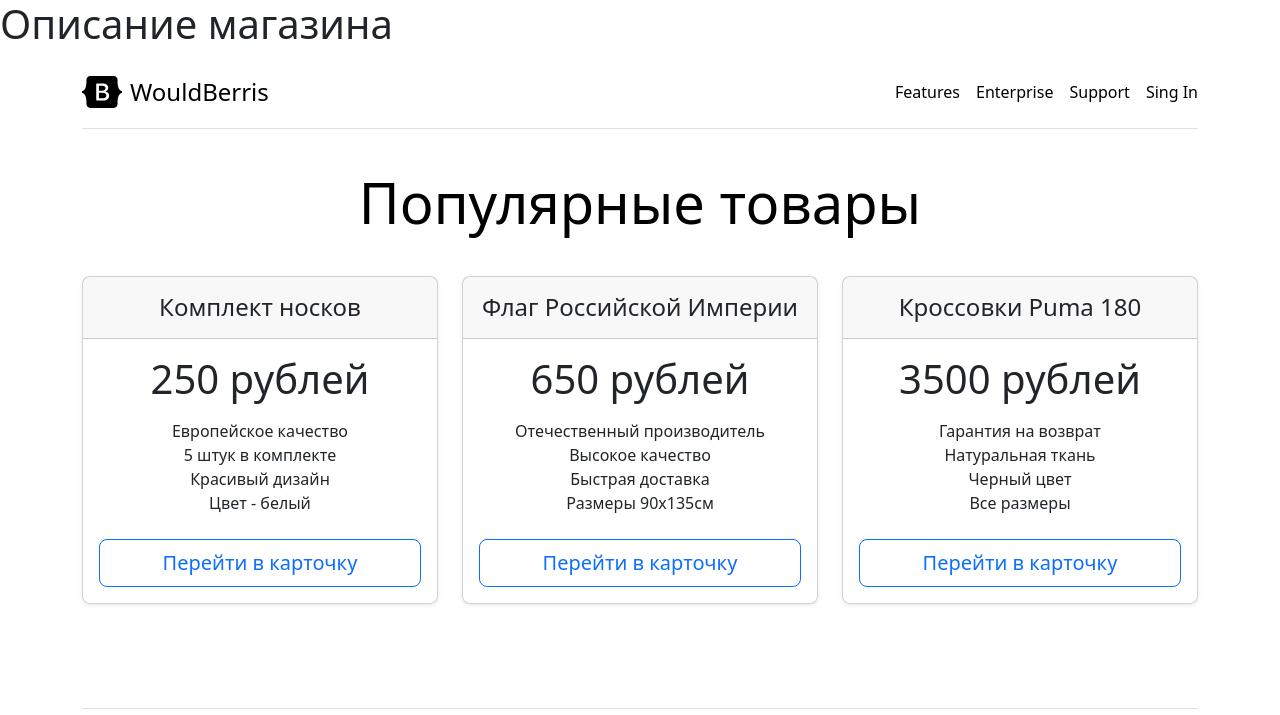
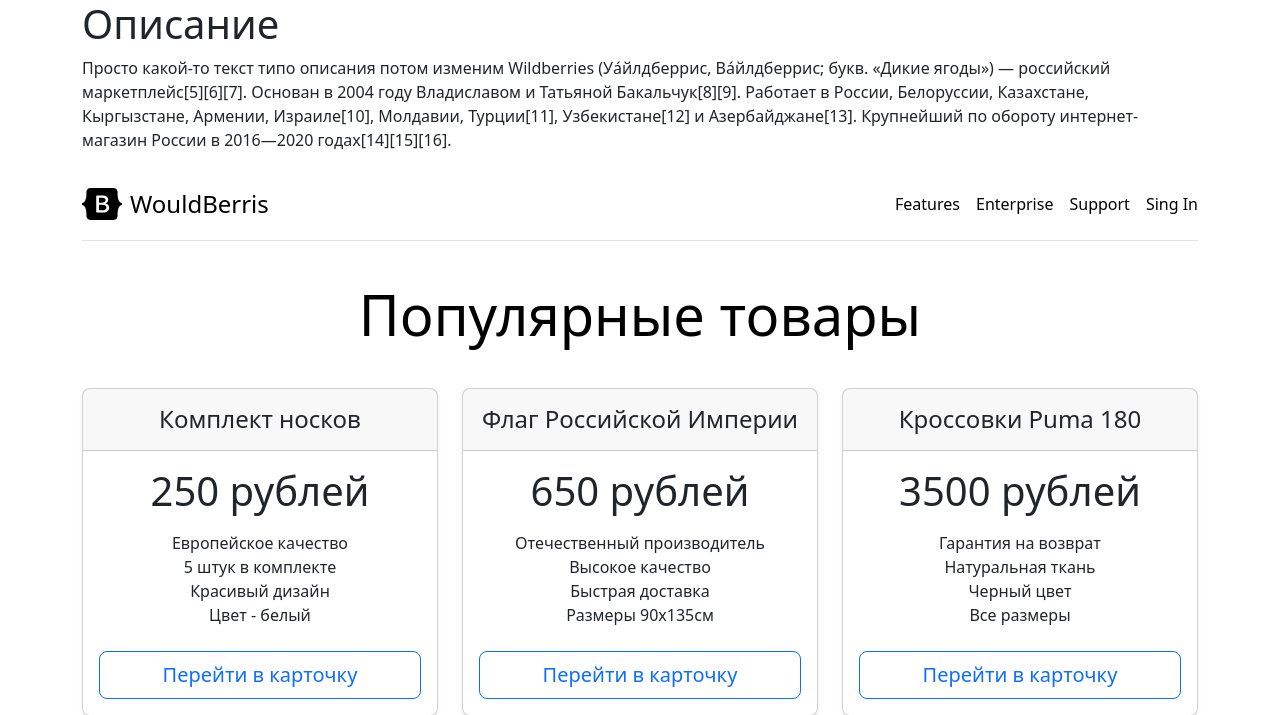
Before and after one commit to SpicinAnton/WEB_SITE22, a Python web app: template templates/about.html in a window 1280 px wide. Shown: the top 715 px of the page. Run offline with Jinja, Linux system fonts and the light colour scheme; the template is opened without the code that fills it, so the values that code supplies are empty; some libraries are stand-ins or nearby versions.

Commit message:
Update about.html

```diff
--- a/templates/about.html
+++ b/templates/about.html
@@ -5,5 +5,10 @@
 {%endblock%}
 
 {%block body %}
-<h1> Описание магазина </h1>
+<div class="container">
+    <h1>Описание</h1>
+    <p>Просто какой-то текст типо описания потом изменим Wildberries (Уа́йлдберрис, Ва́йлдберрис; букв. «Дикие ягоды») — российский маркетплейс[5][6][7]. Основан в 2004 году Владиславом и Татьяной Бакальчук[8][9].
+
+Работает в России, Белоруссии, Казахстане, Кыргызстане, Армении, Израиле[10], Молдавии, Турции[11], Узбекистане[12] и Азербайджане[13]. Крупнейший по обороту интернет-магазин России в 2016—2020 годах[14][15][16].</p>
+</div>
 {%endblock%}
```
